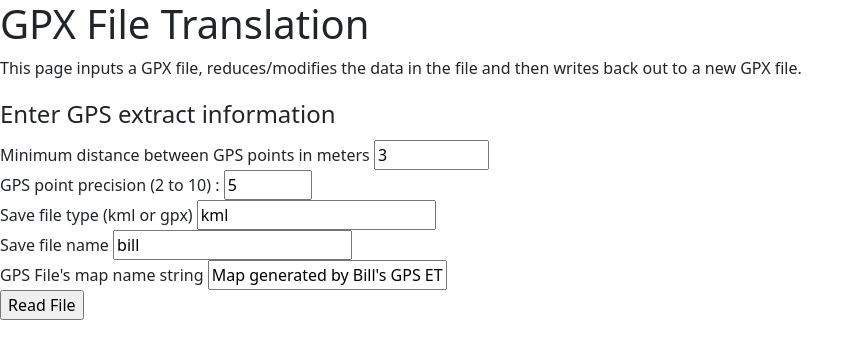
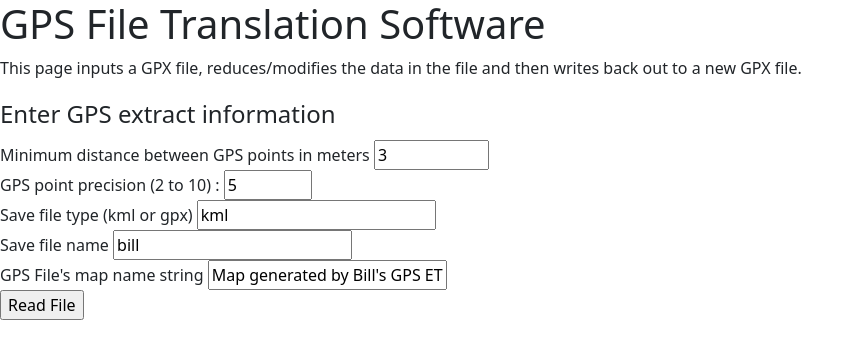
Before and after one commit to BillWilliams79/Cyclemeter-Map-Concat, a Flask app: page / in a window 1280 px wide. Shown: the top 359 px of the page, without its empty margins (0-864 px from the left). Run offline with Flask 2, Linux system fonts and the light colour scheme.

Commit message:
modified some classes. Just committing everything one more time before re-organizing for bootstrap

```diff
--- a/static/css/main.css
+++ b/static/css/main.css
@@ -1,2 +0,0 @@
-
-    <link href="https://cdn.jsdelivr.net/npm/bootstrap@5.1.3/dist/css/bootstrap.min.css" rel="stylesheet" integrity="sha384-1BmE4kWBq78iYhFldvKuhfTAU6auU8tT94WrHftjDbrCEXSU1oBoqyl2QvZ6jIW3" crossorigin="anonymous">
--- a/templates/gps_transform.html
+++ b/templates/gps_transform.html
@@ -13,9 +13,9 @@
                 Activity Total Distance : {{ run_df['distance'].sum() | round }} miles <br>
                 Total GPS points extracted : {{run_df['extracted_points'].sum() }}
 
-                <table class="table">
+                <table class="table table-striped table-hover">
                     <thead>
-                      <tr>
+                      <tr class="table-warning sticky-top">
                         <th>Start Time</th>
                         <th>Ride Time</th>
                         <th>Stopped Time</th>
--- a/templates/layout.html
+++ b/templates/layout.html
@@ -5,12 +5,12 @@
     <meta name="viewport" content="width=device-width, initial-scale=1.0">
     <meta http-equiv="X-UA-Compatible" content="ie=edge">
     <link rel="stylesheet" href="{{ url_for('static', filename='css/main.css') }}">
-    <!-- CSS only -->
     <link href="https://cdn.jsdelivr.net/npm/bootstrap@5.1.3/dist/css/bootstrap.min.css" rel="stylesheet" integrity="sha384-1BmE4kWBq78iYhFldvKuhfTAU6auU8tT94WrHftjDbrCEXSU1oBoqyl2QvZ6jIW3" crossorigin="anonymous">
+
     {% block head %} {% endblock %}
 </head>
 <body>
-    <h1> GPX File Translation </h1>
+    <h1 class="sticky-top bg-white"> GPS File Translation Software </h1>
     {% block body %} {% endblock %}
 </body>
 </html>
```
